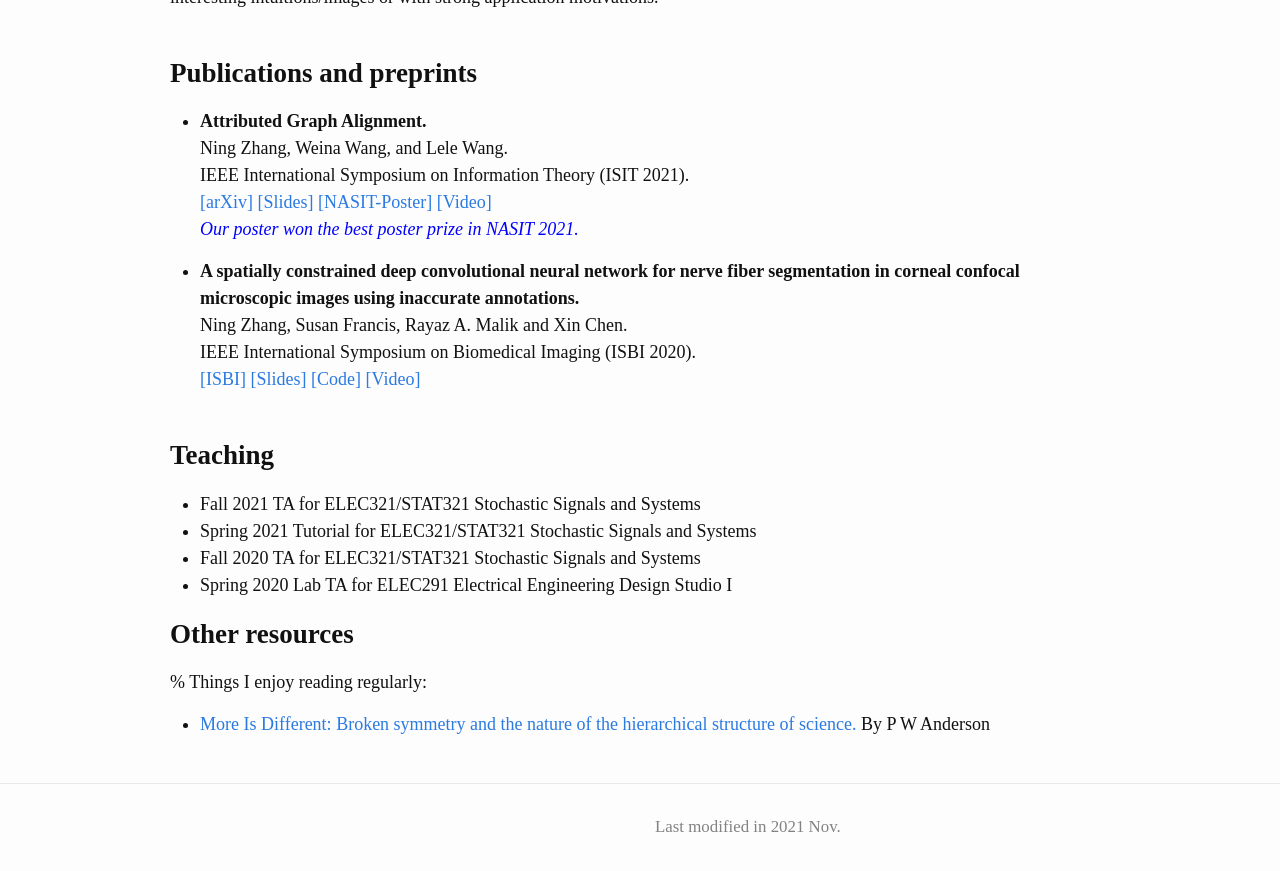
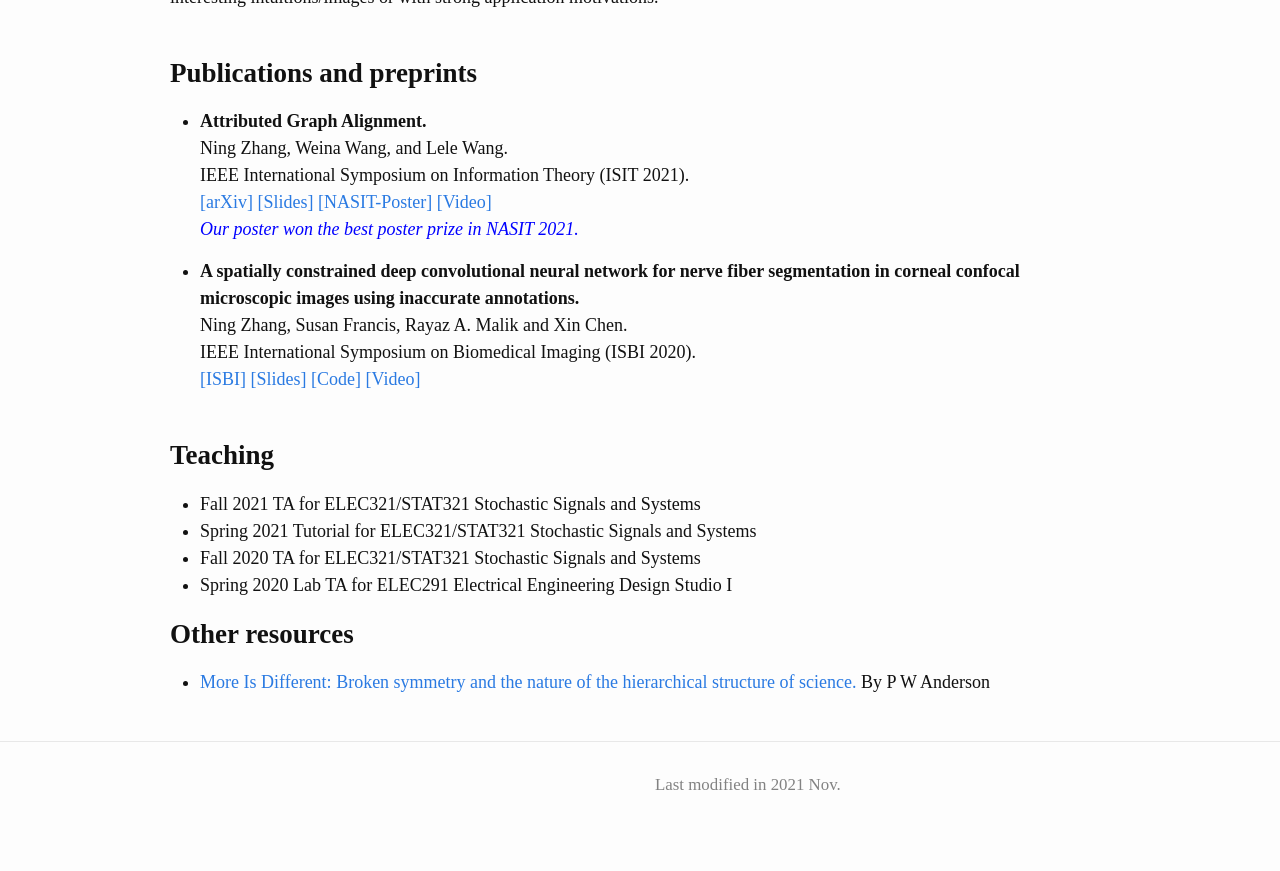
Before and after one commit to NingZhang-Git/NZ_website, a Jekyll site: the page built from index.md, in a window 1280 px wide and 900 px high, scrolled down 738 px. Shown: the top 871 px of the window. Built offline with Jekyll 4.4.1, drawn with Linux system fonts in a browser that asks for light colours.

Commit message:
Update index.md

```diff
--- a/index.md
+++ b/index.md
@@ -51,5 +51,5 @@ IEEE International Symposium on Biomedical Imaging (ISBI 2020).\
 - Spring 2020 Lab TA for ELEC291 Electrical Engineering Design Studio I
 
 ## **Other resources**
-% Things I enjoy reading regularly:
+[//]: <> (Things I enjoy reading regularly:)
 - [More Is Different: Broken symmetry and the nature of the hierarchical structure of science.](https://www.science.org/doi/10.1126/science.177.4047.393) By P W Anderson
```
